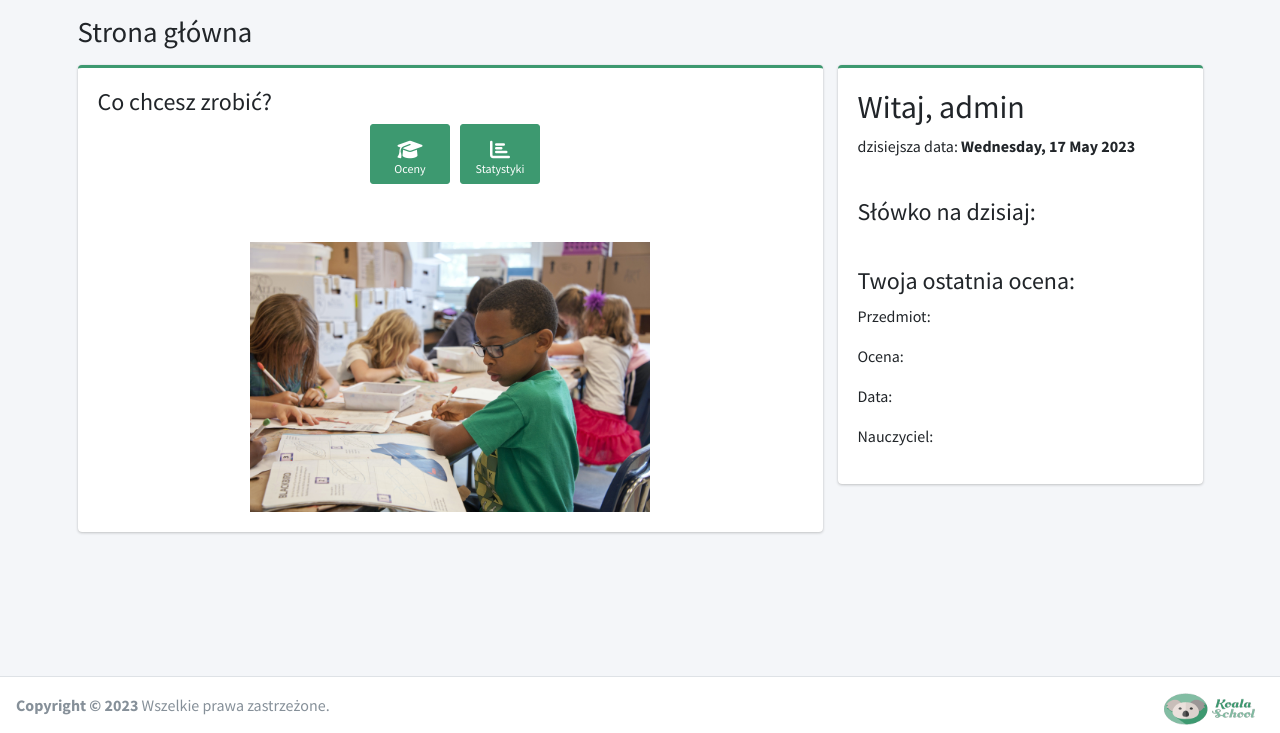
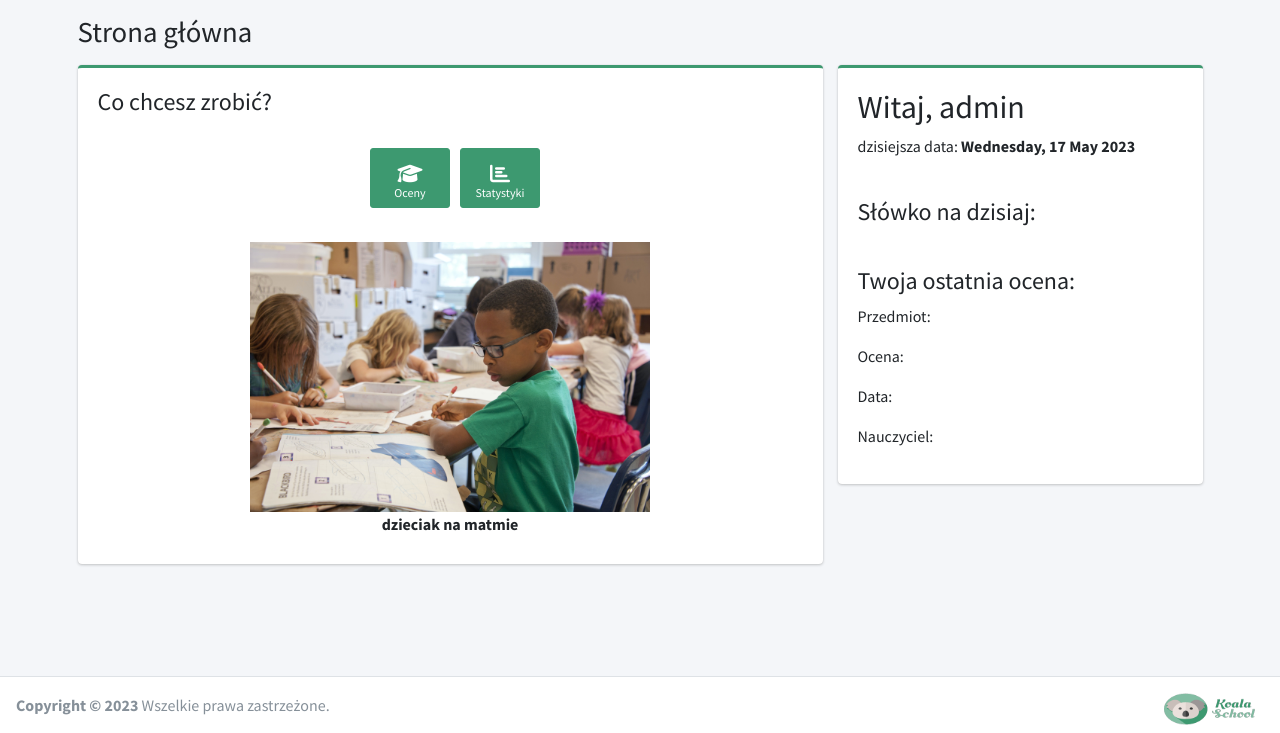
Before and after one commit to Bakkonrad/school_diary, a PHP site: page /student/student_main.php in a window 1280 px wide. Shown: the part 67-800 px from the top of the page. Run offline with PHP 8.4, Linux system fonts and the light colour scheme; a user stored in the database is signed in; some libraries are stand-ins or nearby versions.

Commit message:
updates in student_main.php

```diff
--- a/pages/student/student_main.php
+++ b/pages/student/student_main.php
@@ -97,17 +97,21 @@
           <div class="card card-olive card-outline">
             <div class="card-body">
               <h4>Co chcesz zrobić?</h4>
+              <br>
               <div class="row justify-content-md-center">
                 <a href="student_grades.php" class="btn btn-app bg-olive">
-                <i class="fa fa-solid fa-graduation-cap" style="color: #ffffff;"></i> Oceny
+                <i class="fa fa-solid fa-graduation-cap"></i> Oceny
                 </a>
                 <a href="student_statistics.php" class="btn btn-app bg-olive">
-                <i class="fa fa-solid fa-chart-bar" style="color: #ffffff;"></i></i> Statystyki
+                <i class="fa fa-solid fa-chart-bar"></i> Statystyki
                 </a>
               </div> <!-- /.row -->
-              <br><br>
+              <br>
               <div class="row justify-content-md-center">
                 <img src="../../resources/pexels-cdc-3992949.jpg" width="400" height="270">
+              </div>
+              <div class="row justify-content-md-center">
+                <label>dzieciak na matmie</label>
               </div>
             </div> <!-- /.card-body -->
           </div> <!-- /.card -->
```
